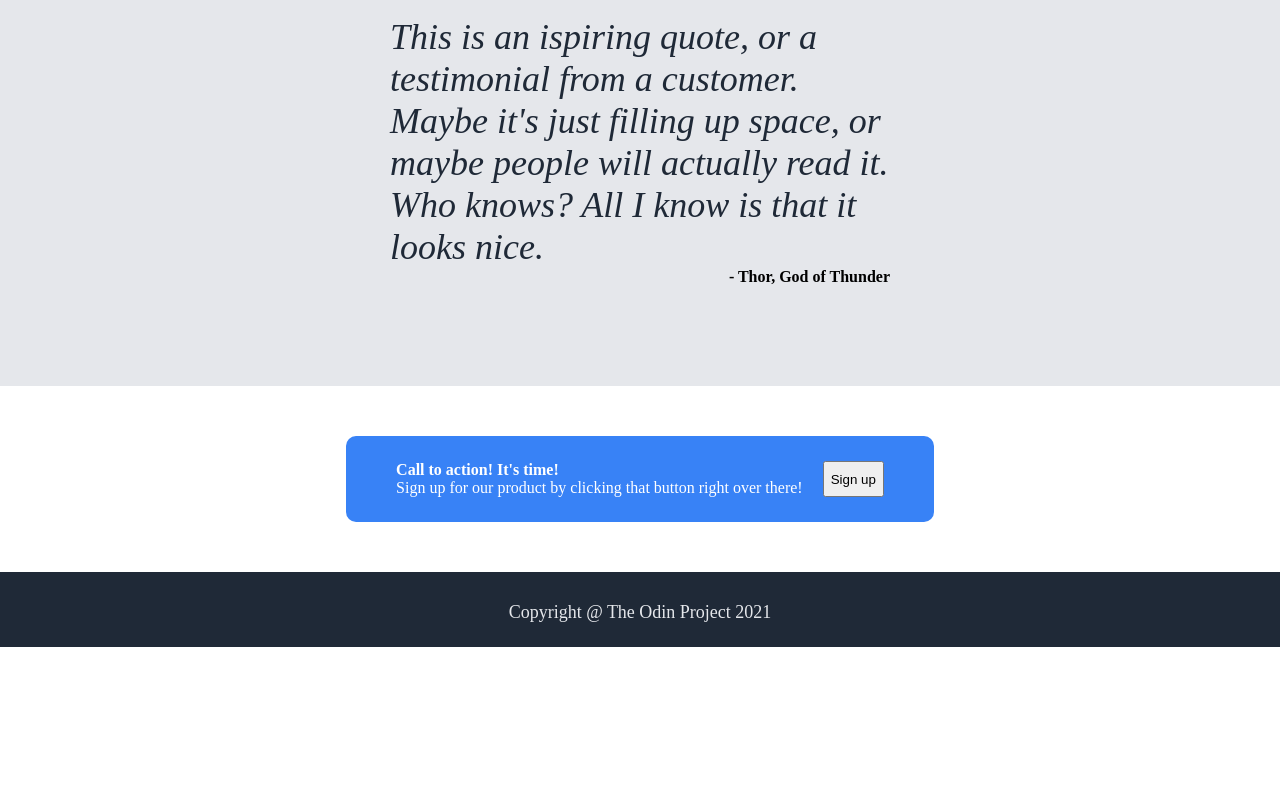
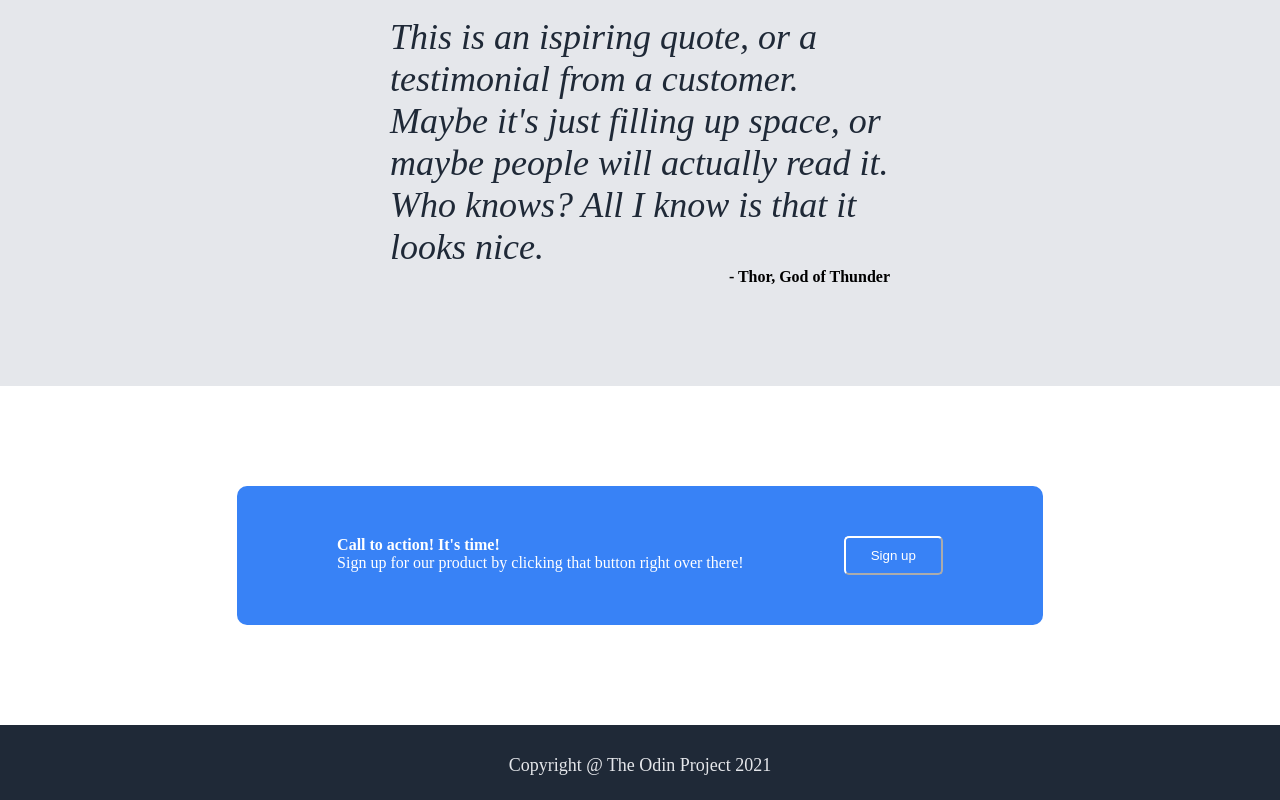
Before and after one commit to Erick22U/odin-webpage, a plain HTML site: page index.html in a window 1280 px wide. Shown: the part 2059-2859 px from the top of the page. Before the commit the page ends 2706 px from the top, so only its background shows below. Drawn offline with Linux system fonts and the light colour scheme.

Commit message:
finished the call to action section

```diff
--- a/index.html
+++ b/index.html
@@ -12,9 +12,9 @@
       <nav class="header">
         <div class="hero-logo">Header Logo</div>
         <div class="hero-secondary header-links">
-          <a href="">header link one</a>
-          <a href="">header link two</a>
-          <a href="">header link three</a>
+          <a href="#random-div">header link one</a>
+          <a href="#quote-div">header link two</a>
+          <a href="#sign-up-div">header link three</a>
         </div>
       </nav>
 
@@ -37,7 +37,7 @@
       </nav>
     </div>
 
-    <div class="random-div">
+    <div class="random-div" id="random-div">
       <span class="random-title">Some random information</span>
 
       <div class="information">
@@ -99,7 +99,7 @@
       </div>
     </div>
 
-    <div class="quote-div">
+    <div class="quote-div" id="quote-div">
       <nav class="quote">
         <p class="text">
           This is an ispiring quote, or a testimonial from a customer. Maybe
@@ -110,7 +110,7 @@
       </nav>
     </div>
 
-    <div class="sign-up-div">
+    <div class="sign-up-div" id="sign-up-div">
       <div class="sign-up">
         <div class="content">
           <strong>Call to action! It's time!</strong>
@@ -118,7 +118,9 @@
             Sign up for our product by clicking that button right over there!
           </p>
         </div>
-        <button>Sign up</button>
+        <div class="cta-sign-up-div">
+          <button class="cta-sign-up">Sign up</button>
+        </div>
       </div>
     </div>
 
--- a/style.css
+++ b/style.css
@@ -137,21 +137,35 @@ img{
     display: flex;
     justify-content: center;
     align-items: center;
-    padding: 50px;
+    padding: 100px;
 }
 
 .sign-up{
     display: flex;
     background: #3882F6;
-    padding: 25px 50px;
     border-radius: 10px;
     color: white;
-    gap: 20px;
+    padding: 50px 100px;
+    gap: 100px;
 }
 
 .content{
     display: flex;
     flex-direction: column;
+}
+
+.cta-sign-up-div{
+    display: flex;
+    justify-content: center;
+    align-items: center;
+}
+
+.cta-sign-up{
+    border-color: white;
+    color: white;
+    background: #3882F6;
+    border-radius: 5px;
+    padding: 10px 25px;
 }
 /* footer */
 footer{
```
